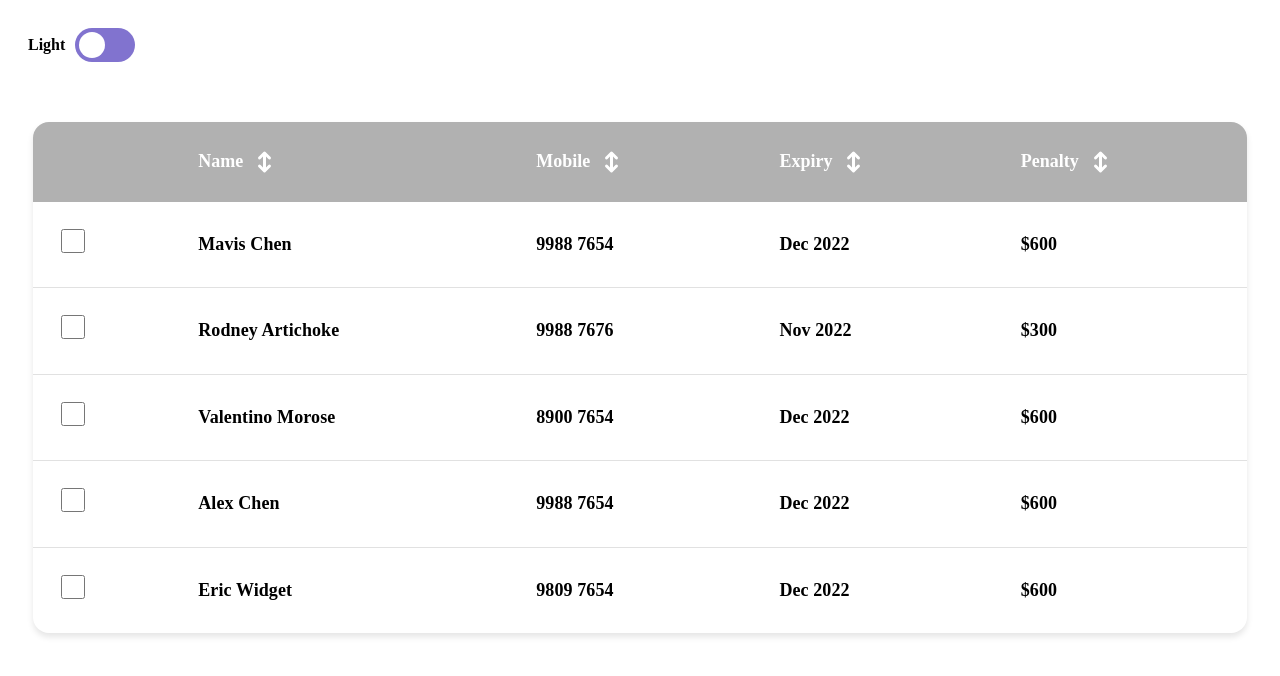
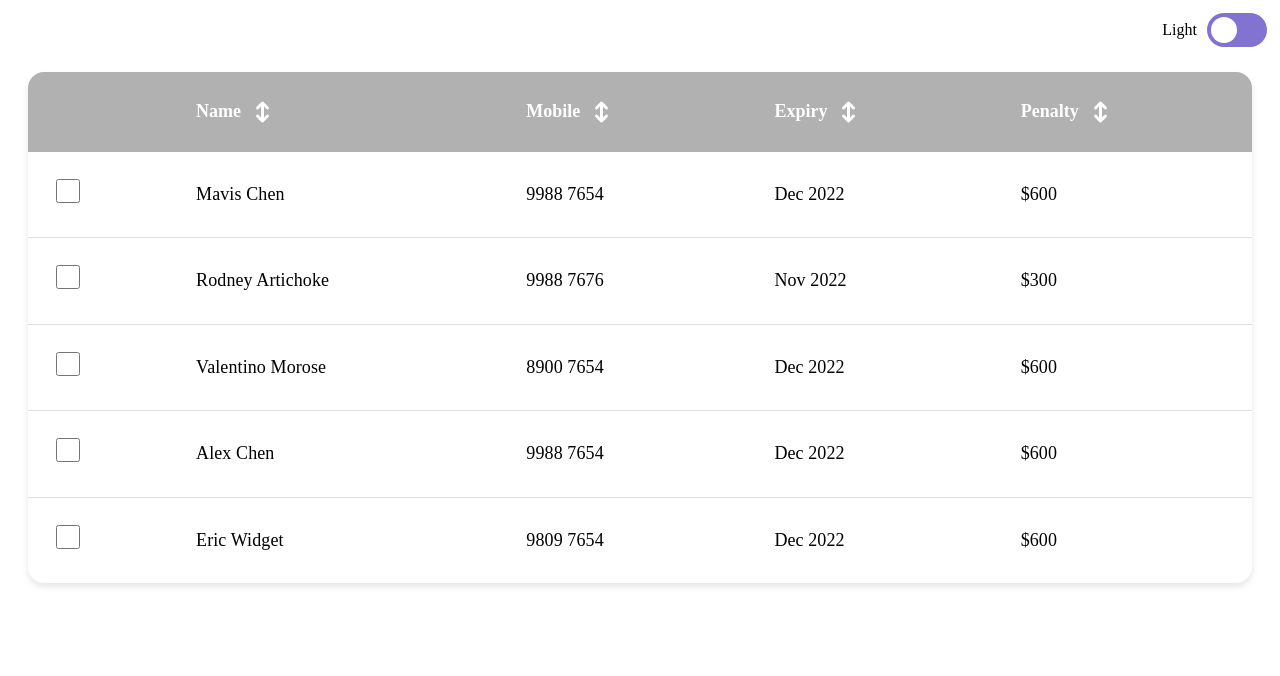
Before and after one commit to alexaung/react-table-component, a React (Create React App) app: page / in a window 1280 px wide. Shown: the top 676 px of the page. Built offline with nearby package versions, Linux system fonts and the light colour scheme.

Commit message:
update layout

```diff
--- a/src/App.js
+++ b/src/App.js
@@ -3,7 +3,8 @@ import { ThemeProvider } from "styled-components";
 import Table from "./Table/Table";
 import data from "./data/contract.json";
 import { light, dark, ThemeSwitcher, GlobalStyles } from "./theme";
-import { AppContainer } from "./App.styled";
+import { AppContainer, ControlContainer, TableContainer } from "./App.styled";
+
 
 function App() {
   const [theme, setTheme] = useState("light");
@@ -27,25 +28,17 @@ function App() {
   ];
 
   return (
-    <ThemeProvider theme={currentTheme} style={{width: "100%"}}>
-      <GlobalStyles/>
+    <ThemeProvider theme={currentTheme}>
+      <GlobalStyles />
       <AppContainer>
-        <div>
+        <ControlContainer>
           <ThemeSwitcher
             checked={theme === "light"}
             onChange={toggleTheme}
             label={theme === "light" ? "Light" : "Dark"}
           />
-        </div>
-        <div
-          style={{
-            display: "block",
-            alignItems: "center",
-            justifyContent: "center",
-            margin: "5px",
-          }}
-        >
-          <div style={{ marginTop: "60px", marginBottom: "50px" }}>
+        </ControlContainer>
+        <TableContainer>
           <Table
             columns={columns}
             data={data}
@@ -54,8 +47,7 @@ function App() {
               console.log("Selected data", data);
             }}
           />
-          </div>
-        </div>
+        </TableContainer>
       </AppContainer>
     </ThemeProvider>
   );
--- a/src/App.styled.js
+++ b/src/App.styled.js
@@ -1,11 +1,20 @@
 import styled from "styled-components";
 
-const AppContainer = styled.div`
-  font-size: large;
-  font-weight: bold;
-  padding: 20px;
-  height: calc(100vh - 40px);
-  transition: all 0.5s;
+export const AppContainer = styled.div`
+  display: flex;
+  flex-direction: column;
+  height: 100vh;
 `;
 
-export { AppContainer };
+export const ControlContainer = styled.div`
+  display: flex;
+  justify-content: flex-end;
+  margin: 5px;
+`;
+
+export const TableContainer = styled.div`
+  flex: 0 0 100%;
+  align-items: center;
+  justify-content: center;
+  margin: 20px;
+`;
```
Lines whose indentation alone changed are shown as unchanged.
